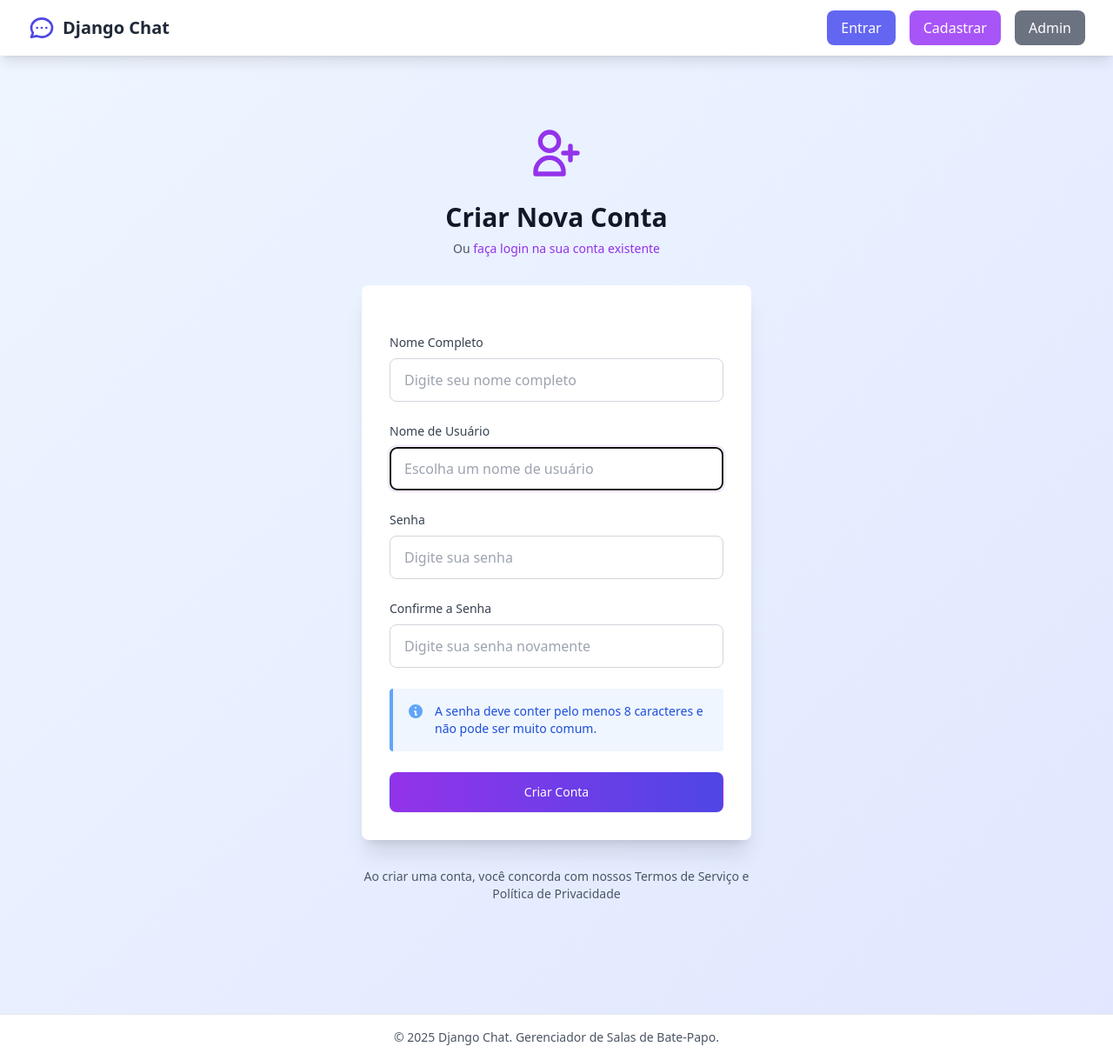
After one commit to Sir-Aguiar/DjangoChat, a Django app: page /signup/ in a window 1280 px wide. The commit adds this page. Shown: the whole page at 87% size. Run offline with Django 5.2, Linux system fonts and the light colour scheme; some libraries are stand-ins or nearby versions.

Commit message:
Login system V1

```diff
--- a/chat/admin.py
+++ b/chat/admin.py
@@ -17,9 +17,9 @@ class RoomAdmin(admin.ModelAdmin):
 
 @admin.register(Message)
 class MessageAdmin(admin.ModelAdmin):
-    list_display = ('sender', 'room', 'content_preview', 'timestamp')
+    list_display = ('user', 'room', 'content_preview', 'timestamp')
     list_filter = ('room', 'timestamp')
-    search_fields = ('sender', 'content')
+    search_fields = ('user__username', 'user__first_name', 'content')
     ordering = ('-timestamp',)
 
     def content_preview(self, obj):
--- /dev/null
+++ b/chat/forms.py
@@ -0,0 +1,77 @@
+from django import forms
+from django.contrib.auth.models import User
+from django.contrib.auth.forms import UserCreationForm, AuthenticationForm
+
+
+class SignUpForm(UserCreationForm):
+    """Formulário de cadastro com nome completo, username e senha"""
+    first_name = forms.CharField(
+        max_length=150,
+        required=True,
+        widget=forms.TextInput(attrs={
+            'class': 'w-full px-4 py-3 rounded-lg border border-gray-300 focus:border-purple-500 focus:ring-2 focus:ring-purple-200 transition-all',
+            'placeholder': 'Digite seu nome completo'
+        })
+    )
+
+    username = forms.CharField(
+        max_length=150,
+        required=True,
+        widget=forms.TextInput(attrs={
+            'class': 'w-full px-4 py-3 rounded-lg border border-gray-300 focus:border-purple-500 focus:ring-2 focus:ring-purple-200 transition-all',
+            'placeholder': 'Escolha um nome de usuário'
+        })
+    )
+
+    password1 = forms.CharField(
+        label='Senha',
+        widget=forms.PasswordInput(attrs={
+            'class': 'w-full px-4 py-3 rounded-lg border border-gray-300 focus:border-purple-500 focus:ring-2 focus:ring-purple-200 transition-all',
+            'placeholder': 'Digite sua senha'
+        })
+    )
+
+    password2 = forms.CharField(
+        label='Confirme a senha',
+        widget=forms.PasswordInput(attrs={
+            'class': 'w-full px-4 py-3 rounded-lg border border-gray-300 focus:border-purple-500 focus:ring-2 focus:ring-purple-200 transition-all',
+            'placeholder': 'Digite sua senha novamente'
+        })
+    )
+
+    class Meta:
+        model = User
+        fields = ('first_name', 'username', 'password1', 'password2')
+
+    def clean_username(self):
+        """Valida se o username já não existe"""
+        username = self.cleaned_data.get('username')
+        if User.objects.filter(username=username).exists():
+            raise forms.ValidationError('Este nome de usuário já está em uso.')
+        return username
+
+    def save(self, commit=True):
+        """Salva o usuário com o nome completo"""
+        user = super().save(commit=False)
+        user.first_name = self.cleaned_data['first_name']
+        if commit:
+            user.save()
+        return user
+
+
+class SignInForm(AuthenticationForm):
+    """Formulário de login personalizado"""
+    username = forms.CharField(
+        max_length=150,
+        widget=forms.TextInput(attrs={
+            'class': 'w-full px-4 py-3 rounded-lg border border-gray-300 focus:border-purple-500 focus:ring-2 focus:ring-purple-200 transition-all',
+            'placeholder': 'Nome de usuário'
+        })
+    )
+
+    password = forms.CharField(
+        widget=forms.PasswordInput(attrs={
+            'class': 'w-full px-4 py-3 rounded-lg border border-gray-300 focus:border-purple-500 focus:ring-2 focus:ring-purple-200 transition-all',
+            'placeholder': 'Senha'
+        })
+    )
--- a/chat/models.py
+++ b/chat/models.py
@@ -1,4 +1,5 @@
 from django.db import models
+from django.contrib.auth.models import User
 
 # Create your models here.
 class Room(models.Model):
@@ -18,12 +19,12 @@ class Room(models.Model):
 
 class Message(models.Model):
     room = models.ForeignKey(Room, on_delete=models.CASCADE, related_name='messages')
-    sender = models.CharField(max_length=25)
+    user = models.ForeignKey(User, on_delete=models.CASCADE, related_name='messages')
     content = models.TextField()
     timestamp = models.DateTimeField(auto_now_add=True)
 
     def __str__(self):
-        return f"{self.sender}: {self.content}..."
+        return f"{self.user.username}: {self.content}..."
 
     def save(self, *args, **kwargs):
         # Executar antes de salvar
--- a/chat/templates/chat/base.html
+++ b/chat/templates/chat/base.html
@@ -1,5 +1,6 @@
 <!DOCTYPE html>
 <html lang="pt-BR">
+
 <head>
     <meta charset="UTF-8">
     <meta name="viewport" content="width=device-width, initial-scale=1.0">
@@ -11,16 +12,19 @@
                 transform: translateY(-100%);
                 opacity: 0;
             }
+
             to {
                 transform: translateY(0);
                 opacity: 1;
             }
         }
+
         .message-alert {
             animation: slideIn 0.3s ease-out;
         }
     </style>
 </head>
+
 <body class="bg-gradient-to-br from-blue-50 to-indigo-100 min-h-screen">
     <!-- Navegação -->
     <nav class="bg-white shadow-lg">
@@ -29,19 +33,31 @@
                 <div class="flex items-center">
                     <a href="{% url 'chat:room_list' %}" class="flex items-center">
                         <svg class="h-8 w-8 text-indigo-600" fill="none" stroke="currentColor" viewBox="0 0 24 24">
-                            <path stroke-linecap="round" stroke-linejoin="round" stroke-width="2" d="M8 12h.01M12 12h.01M16 12h.01M21 12c0 4.418-4.03 8-9 8a9.863 9.863 0 01-4.255-.949L3 20l1.395-3.72C3.512 15.042 3 13.574 3 12c0-4.418 4.03-8 9-8s9 3.582 9 8z"/>
+                            <path stroke-linecap="round" stroke-linejoin="round" stroke-width="2"
+                                d="M8 12h.01M12 12h.01M16 12h.01M21 12c0 4.418-4.03 8-9 8a9.863 9.863 0 01-4.255-.949L3 20l1.395-3.72C3.512 15.042 3 13.574 3 12c0-4.418 4.03-8 9-8s9 3.582 9 8z" />
                         </svg>
                         <span class="ml-2 text-xl font-bold text-gray-800">Django Chat</span>
                     </a>
                 </div>
                 <div class="flex items-center space-x-4">
-                    {% if request.session.username %}
-                        <span class="text-gray-700">Olá, <span class="font-semibold text-indigo-600">{{ request.session.username }}</span></span>
-                        <a href="{% url 'chat:leave_room' %}" class="bg-red-500 hover:bg-red-600 text-white px-4 py-2 rounded-lg transition duration-200">
+                    {% if user.is_authenticated %}
+                    <span class="text-gray-700">Olá, <span class="font-semibold text-indigo-600">{{ user.first_name }}</span></span>
+                    <a href="{% url 'chat:logout' %}"
+                        class="bg-red-500 hover:bg-red-600 text-white px-4 py-2 rounded-lg transition duration-200">
                         Sair
                     </a>
+                    {% else %}
+                    <a href="{% url 'chat:signin' %}"
+                        class="bg-indigo-500 hover:bg-indigo-600 text-white px-4 py-2 rounded-lg transition duration-200">
+                        Entrar
+                    </a>
+                    <a href="{% url 'chat:signup' %}"
+                        class="bg-purple-500 hover:bg-purple-600 text-white px-4 py-2 rounded-lg transition duration-200">
+                        Cadastrar
+                    </a>
                     {% endif %}
-                    <a href="/admin/" target="_blank" class="bg-gray-500 hover:bg-gray-600 text-white px-4 py-2 rounded-lg transition duration-200">
+                    <a href="/admin/" target="_blank"
+                        class="bg-gray-500 hover:bg-gray-600 text-white px-4 py-2 rounded-lg transition duration-200">
                         Admin
                     </a>
                 </div>
@@ -53,10 +69,13 @@
     {% if messages %}
     <div class="max-w-7xl mx-auto px-4 sm:px-6 lg:px-8 mt-4">
         {% for message in messages %}
-                <div class="message-alert rounded-lg p-4 mb-4 {% if message.tags == 'error' %}bg-red-100 border-l-4 border-red-500 text-red-700{% elif message.tags == 'success' %}bg-green-100 border-l-4 border-green-500 text-green-700{% elif message.tags == 'warning' %}bg-yellow-100 border-l-4 border-yellow-500 text-yellow-700{% else %}bg-blue-100 border-l-4 border-blue-500 text-blue-700{% endif %}">
+        <div
+            class="message-alert rounded-lg p-4 mb-4 {% if message.tags == 'error' %}bg-red-100 border-l-4 border-red-500 text-red-700{% elif message.tags == 'success' %}bg-green-100 border-l-4 border-green-500 text-green-700{% elif message.tags == 'warning' %}bg-yellow-100 border-l-4 border-yellow-500 text-yellow-700{% else %}bg-blue-100 border-l-4 border-blue-500 text-blue-700{% endif %}">
             <div class="flex items-center">
                 <svg class="h-5 w-5 mr-2" fill="currentColor" viewBox="0 0 20 20">
-                            <path fill-rule="evenodd" d="M18 10a8 8 0 11-16 0 8 8 0 0116 0zm-7-4a1 1 0 11-2 0 1 1 0 012 0zM9 9a1 1 0 000 2v3a1 1 0 001 1h1a1 1 0 100-2v-3a1 1 0 00-1-1H9z" clip-rule="evenodd"/>
+                    <path fill-rule="evenodd"
+                        d="M18 10a8 8 0 11-16 0 8 8 0 0116 0zm-7-4a1 1 0 11-2 0 1 1 0 012 0zM9 9a1 1 0 000 2v3a1 1 0 001 1h1a1 1 0 100-2v-3a1 1 0 00-1-1H9z"
+                        clip-rule="evenodd" />
                 </svg>
                 <p>{{ message }}</p>
             </div>
@@ -80,4 +99,5 @@
         </div>
     </footer>
 </body>
+
 </html>
--- /dev/null
+++ b/chat/templates/chat/signup.html
@@ -0,0 +1,122 @@
+{% extends "chat/base.html" %}
+
+{% block title %}Cadastro - Django Chat{% endblock %}
+
+{% block content %}
+<div class="min-h-screen flex items-center justify-center py-12 px-4 sm:px-6 lg:px-8">
+    <div class="max-w-md w-full space-y-8">
+        <div>
+            <div class="flex justify-center">
+                <svg class="h-16 w-16 text-purple-600" fill="none" stroke="currentColor" viewBox="0 0 24 24">
+                    <path stroke-linecap="round" stroke-linejoin="round" stroke-width="2"
+                        d="M18 9v3m0 0v3m0-3h3m-3 0h-3m-2-5a4 4 0 11-8 0 4 4 0 018 0zM3 20a6 6 0 0112 0v1H3v-1z" />
+                </svg>
+            </div>
+            <h2 class="mt-6 text-center text-3xl font-extrabold text-gray-900">
+                Criar Nova Conta
+            </h2>
+            <p class="mt-2 text-center text-sm text-gray-600">
+                Ou
+                <a href="{% url 'chat:signin' %}" class="font-medium text-purple-600 hover:text-purple-500">
+                    faça login na sua conta existente
+                </a>
+            </p>
+        </div>
+
+        <div class="bg-white rounded-lg shadow-xl p-8">
+            <form method="post" class="space-y-6">
+                {% csrf_token %}
+
+                {% if form.non_field_errors %}
+                <div class="bg-red-50 border-l-4 border-red-500 p-4 rounded">
+                    <div class="flex">
+                        <div class="flex-shrink-0">
+                            <svg class="h-5 w-5 text-red-400" fill="currentColor" viewBox="0 0 20 20">
+                                <path fill-rule="evenodd"
+                                    d="M10 18a8 8 0 100-16 8 8 0 000 16zM8.707 7.293a1 1 0 00-1.414 1.414L8.586 10l-1.293 1.293a1 1 0 101.414 1.414L10 11.414l1.293 1.293a1 1 0 001.414-1.414L11.414 10l1.293-1.293a1 1 0 00-1.414-1.414L10 8.586 8.707 7.293z"
+                                    clip-rule="evenodd" />
+                            </svg>
+                        </div>
+                        <div class="ml-3">
+                            {% for error in form.non_field_errors %}
+                            <p class="text-sm text-red-700">{{ error }}</p>
+                            {% endfor %}
+                        </div>
+                    </div>
+                </div>
+                {% endif %}
+
+                <div>
+                    <label for="{{ form.first_name.id_for_label }}" class="block text-sm font-medium text-gray-700 mb-2">
+                        Nome Completo
+                    </label>
+                    {{ form.first_name }}
+                    {% if form.first_name.errors %}
+                    <p class="mt-2 text-sm text-red-600">{{ form.first_name.errors.0 }}</p>
+                    {% endif %}
+                </div>
+
+                <div>
+                    <label for="{{ form.username.id_for_label }}" class="block text-sm font-medium text-gray-700 mb-2">
+                        Nome de Usuário
+                    </label>
+                    {{ form.username }}
+                    {% if form.username.errors %}
+                    <p class="mt-2 text-sm text-red-600">{{ form.username.errors.0 }}</p>
+                    {% endif %}
+                </div>
+
+                <div>
+                    <label for="{{ form.password1.id_for_label }}" class="block text-sm font-medium text-gray-700 mb-2">
+                        Senha
+                    </label>
+                    {{ form.password1 }}
+                    {% if form.password1.errors %}
+                    <p class="mt-2 text-sm text-red-600">{{ form.password1.errors.0 }}</p>
+                    {% endif %}
+                </div>
+
+                <div>
+                    <label for="{{ form.password2.id_for_label }}" class="block text-sm font-medium text-gray-700 mb-2">
+                        Confirme a Senha
+                    </label>
+                    {{ form.password2 }}
+                    {% if form.password2.errors %}
+                    <p class="mt-2 text-sm text-red-600">{{ form.password2.errors.0 }}</p>
+                    {% endif %}
+                </div>
+
+                <div class="bg-blue-50 border-l-4 border-blue-400 p-4 rounded">
+                    <div class="flex">
+                        <div class="flex-shrink-0">
+                            <svg class="h-5 w-5 text-blue-400" fill="currentColor" viewBox="0 0 20 20">
+                                <path fill-rule="evenodd"
+                                    d="M18 10a8 8 0 11-16 0 8 8 0 0116 0zm-7-4a1 1 0 11-2 0 1 1 0 012 0zM9 9a1 1 0 000 2v3a1 1 0 001 1h1a1 1 0 100-2v-3a1 1 0 00-1-1H9z"
+                                    clip-rule="evenodd" />
+                            </svg>
+                        </div>
+                        <div class="ml-3">
+                            <p class="text-sm text-blue-700">
+                                A senha deve conter pelo menos 8 caracteres e não pode ser muito comum.
+                            </p>
+                        </div>
+                    </div>
+                </div>
+
+                <div>
+                    <button type="submit"
+                        class="w-full flex justify-center py-3 px-4 border border-transparent rounded-lg shadow-sm text-sm font-medium text-white bg-gradient-to-r from-purple-600 to-indigo-600 hover:from-purple-700 hover:to-indigo-700 focus:outline-none focus:ring-2 focus:ring-offset-2 focus:ring-purple-500 transition-all duration-200">
+                        Criar Conta
+                    </button>
+                </div>
+            </form>
+        </div>
+
+        <div class="text-center">
+            <p class="text-sm text-gray-600">
+                Ao criar uma conta, você concorda com nossos Termos de Serviço e Política de Privacidade
+            </p>
+        </div>
+    </div>
+</div>
+{% endblock %}
--- a/chat/urls.py
+++ b/chat/urls.py
@@ -4,6 +4,12 @@ from . import views
 app_name = 'chat'
 
 urlpatterns = [
+    # Autenticação
+    path('signup/', views.signup_view, name='signup'),
+    path('signin/', views.signin_view, name='signin'),
+    path('logout/', views.logout_view, name='logout'),
+
+    # Salas de chat
     path('', views.room_list, name='room_list'),
     path('room/<int:room_id>/join/', views.join_room, name='join_room'),
     path('room/<int:room_id>/', views.room_detail, name='room_detail'),
--- a/chat/views.py
+++ b/chat/views.py
@@ -1,42 +1,86 @@
 from django.shortcuts import render, redirect, get_object_or_404
 from django.contrib import messages
+from django.contrib.auth import login, authenticate, logout
+from django.contrib.auth.decorators import login_required
 from .models import Room
+from .forms import SignUpForm, SignInForm
 
 # Create your views here.
 
+def signup_view(request):
+    """View de cadastro de novos usuários"""
+    if request.user.is_authenticated:
+        return redirect('chat:room_list')
+
+    if request.method == 'POST':
+        form = SignUpForm(request.POST)
+        if form.is_valid():
+            user = form.save()
+            # Faz login automático após o cadastro
+            login(request, user)
+            messages.success(request, f'Bem-vindo, {user.first_name}! Sua conta foi criada com sucesso.')
+            return redirect('chat:room_list')
+    else:
+        form = SignUpForm()
+
+    return render(request, 'chat/signup.html', {'form': form})
+
+
+def signin_view(request):
+    """View de login de usuários"""
+    if request.user.is_authenticated:
+        return redirect('chat:room_list')
+
+    if request.method == 'POST':
+        form = SignInForm(request, data=request.POST)
+        if form.is_valid():
+            username = form.cleaned_data.get('username')
+            password = form.cleaned_data.get('password')
+            user = authenticate(username=username, password=password)
+            if user is not None:
+                login(request, user)
+                messages.success(request, f'Bem-vindo de volta, {user.first_name}!')
+                # Redireciona para a próxima página ou para a lista de salas
+                next_page = request.GET.get('next', 'chat:room_list')
+                return redirect(next_page)
+    else:
+        form = SignInForm()
+
+    return render(request, 'chat/signin.html', {'form': form})
+
+
+def logout_view(request):
+    """View de logout"""
+    logout(request)
+    messages.info(request, 'Você saiu da sua conta.')
+    return redirect('chat:signin')
+
+@login_required(login_url='chat:signin')
 def room_list(request):
     """Lista todas as salas ativas"""
     rooms = Room.objects.filter(is_active=True)
     return render(request, 'chat/room_list.html', {'rooms': rooms})
 
 
+@login_required(login_url='chat:signin')
 def join_room(request, room_id):
-    """Permite que o usuário entre em uma sala fornecendo um nome de usuário"""
+    """Permite que o usuário entre em uma sala"""
     room = get_object_or_404(Room, id=room_id, is_active=True)
 
-    if request.method == 'POST':
-        username = request.POST.get('username', '').strip()
+    # Salva o room_id na sessão
+    request.session['room_id'] = room_id
 
-        if username:
-            # Salva o nome de usuário na sessão
-            request.session['username'] = username
-            request.session['room_id'] = room_id
-
-            messages.success(request, f'Bem-vindo à sala {room.name}, {username}!')
-            return redirect('chat:room_detail', room_id=room_id)
-        else:
-            messages.error(request, 'Por favor, insira um nome de usuário válido.')
-
-    return render(request, 'chat/join_room.html', {'room': room})
+    messages.success(request, f'Bem-vindo à sala {room.name}!')
+    return redirect('chat:room_detail', room_id=room_id)
 
 
+@login_required(login_url='chat:signin')
 def room_detail(request, room_id):
     """Exibe a sala de bate-papo"""
     room = get_object_or_404(Room, id=room_id, is_active=True)
-    username = request.session.get('username')
 
-    # Verifica se o usuário está autenticado na sessão
-    if not username or request.session.get('room_id') != room_id:
+    # Verifica se o usuário entrou na sala
+    if request.session.get('room_id') != room_id:
         messages.warning(request, 'Por favor, entre na sala primeiro.')
         return redirect('chat:join_room', room_id=room_id)
 
@@ -45,15 +89,14 @@ def room_detail(request, room_id):
 
     return render(request, 'chat/room_detail.html', {
         'room': room,
-        'username': username,
+        'username': request.user.username,
         'messages': message_history
     })
 
 
+@login_required(login_url='chat:signin')
 def leave_room(request):
     """Permite que o usuário saia da sala"""
-    if 'username' in request.session:
-        del request.session['username']
     if 'room_id' in request.session:
         del request.session['room_id']
 
--- a/djangochat/settings.py
+++ b/djangochat/settings.py
@@ -131,3 +131,8 @@ STATIC_URL = 'static/'
 # https://docs.djangoproject.com/en/5.2/ref/settings/#default-auto-field
 
 DEFAULT_AUTO_FIELD = 'django.db.models.BigAutoField'
+
+# Authentication settings
+LOGIN_URL = 'chat:signin'
+LOGIN_REDIRECT_URL = 'chat:room_list'
+LOGOUT_REDIRECT_URL = 'chat:signin'
```
Also changed, not shown: chat/consumers.py (+28 -34 lines), chat/templates/chat/join_room.html (+24 -36 lines), chat/templates/chat/room_detail.html (+24 -28 lines), chat/templates/chat/room_list.html (+9 -5 lines), chat/templates/chat/signin.html (added, +104 -0 lines), README.md, chat/migrations/0003_migrate_to_user_auth.py (added), db.sqlite3. Lines whose indentation alone changed are shown as unchanged.
